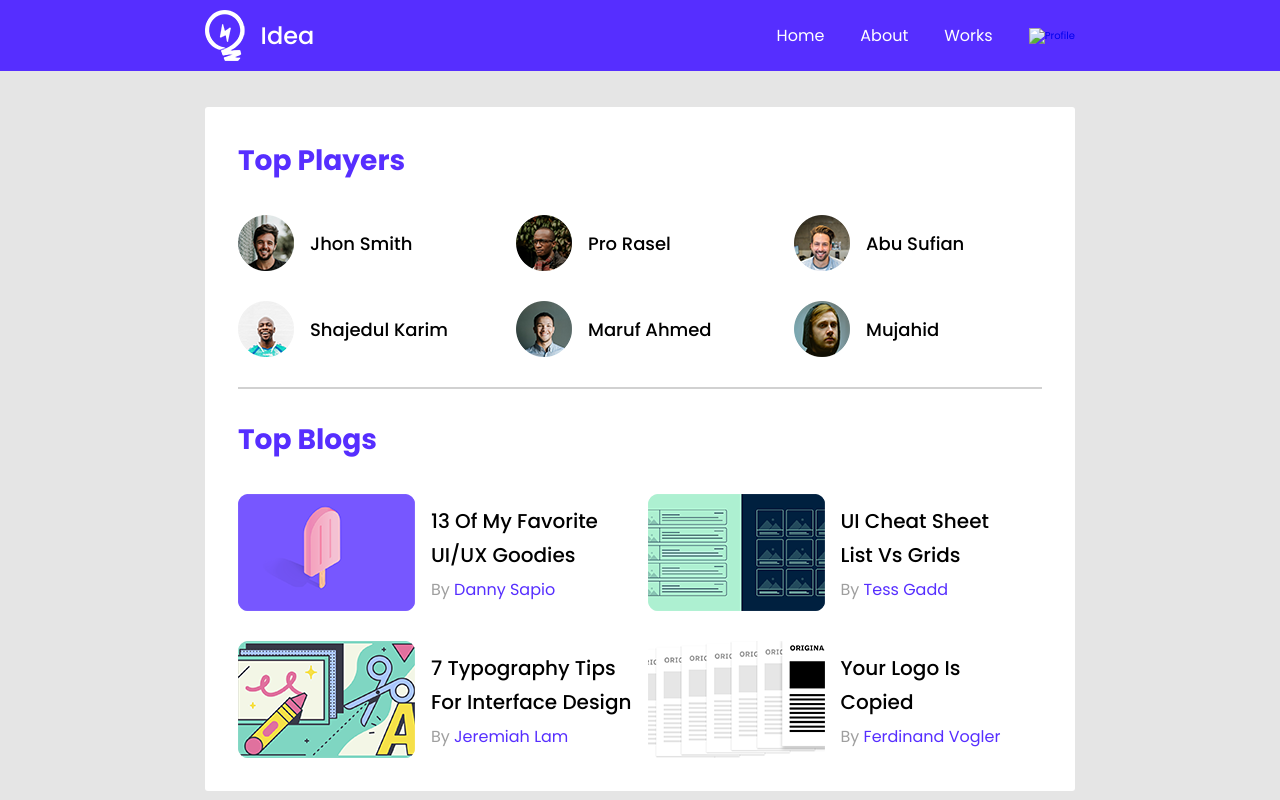
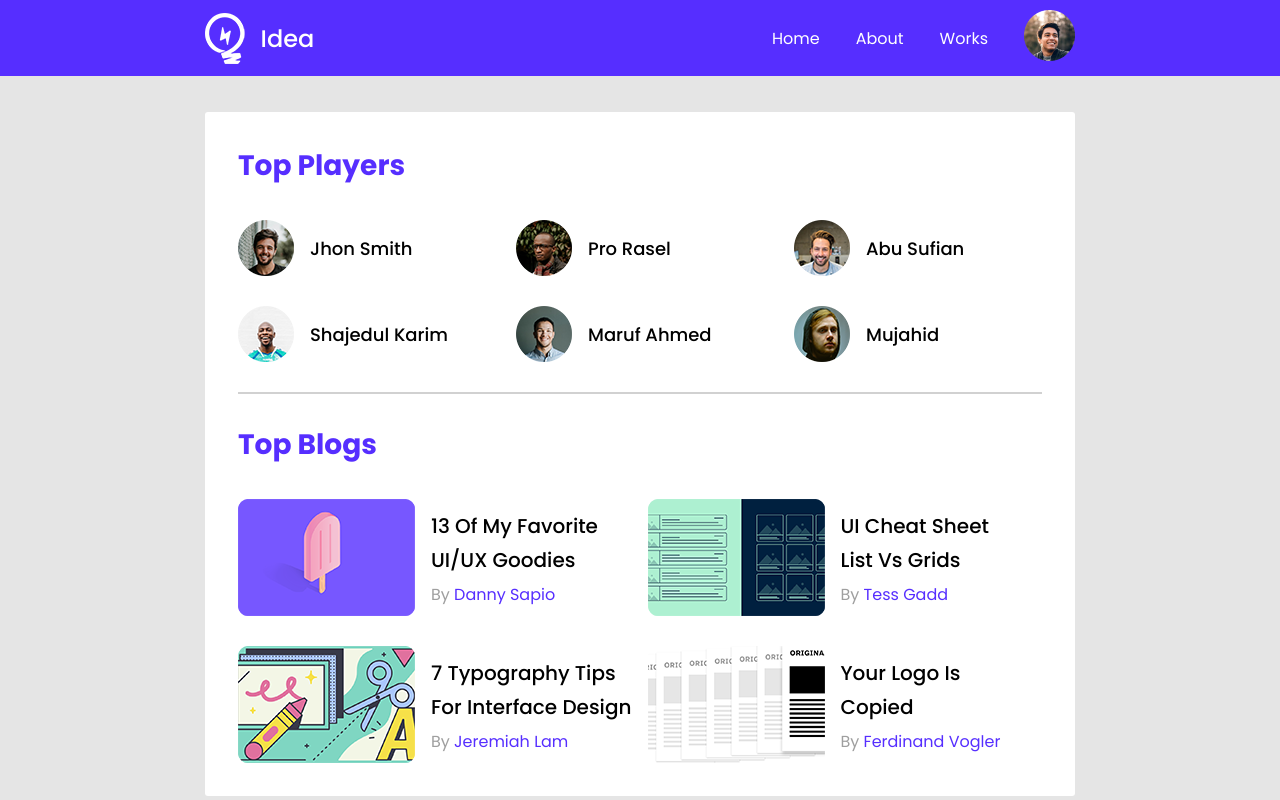
Before and after one commit to Md-Foisal/idea, a plain HTML site: page index.html in a window 1280 px wide. Shown: the top 800 px of the page. Drawn offline with Linux system fonts and the light colour scheme; the site is published under a folder, as on GitHub Pages, so addresses that start at the root find nothing.

Commit message:
finally fix

```diff
--- a/index.html
+++ b/index.html
@@ -41,7 +41,7 @@
           <li><a href="#works">works</a></li>
         </ul>
         <a href="#profile">
-          <img src="/img/header/profile.png" alt="profile">
+          <img src="./img/header/profile.png" alt="profile">
         </a>
       </nav>
       <!-- --X--------Menu Bar------X-- -->
```
